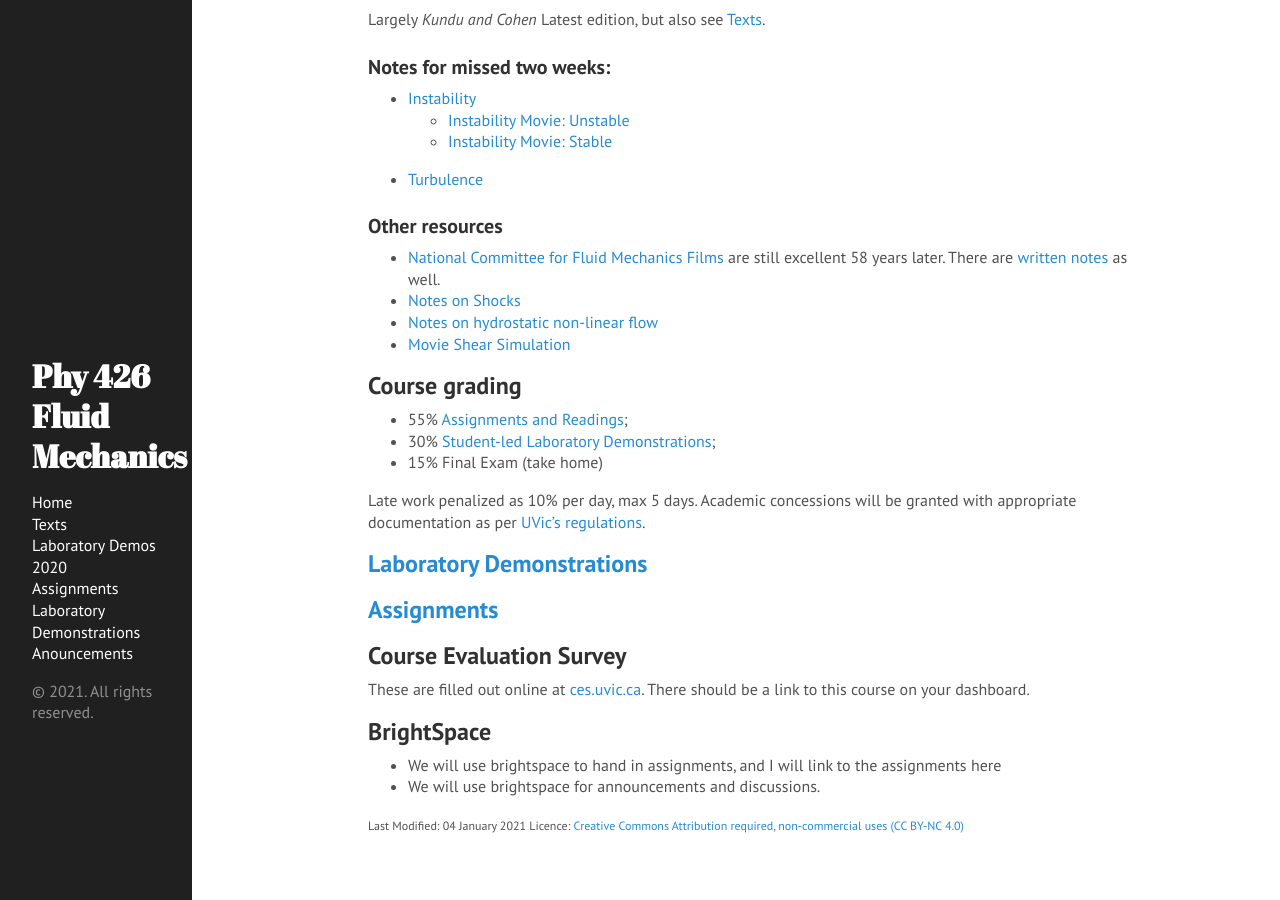
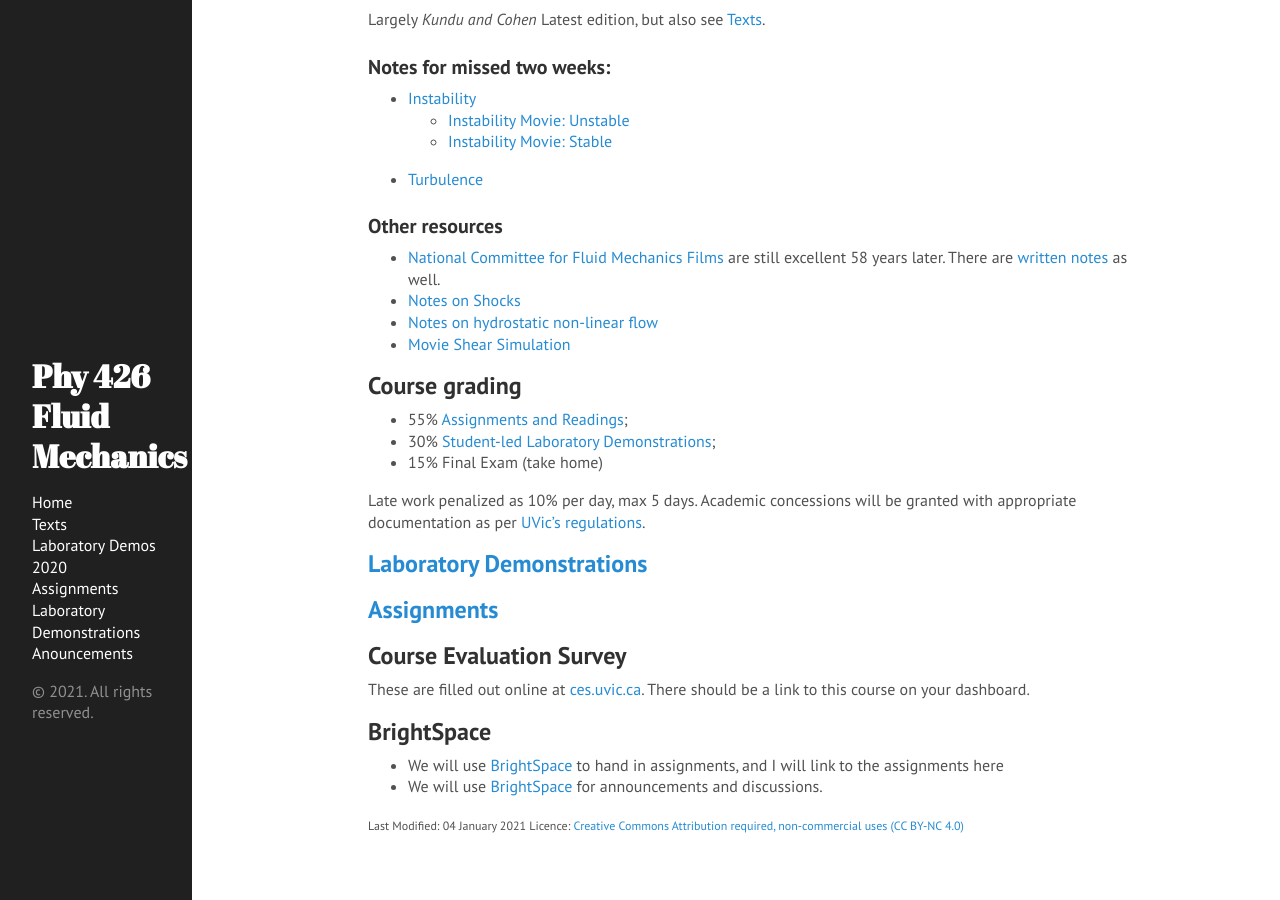
Before and after one commit to jklymak/Phy426, a Jekyll site: the page built from docs/index.md, in a window 1280 px wide and 900 px high, scrolled down 1218 px. Built offline with Jekyll 4.4.1, drawn with Linux system fonts in a browser that asks for light colours; some of the changed lines change nothing that is shown.

Commit message:
Update Schedule

```diff
--- a/docs/index.md
+++ b/docs/index.md
@@ -80,8 +80,8 @@ These are filled out online at [ces.uvic.ca](http://ces.uvic.ca).  There should
 
 ## BrightSpace
 
-- We will use brightspace to hand in assignments, and I will link to the assignments here
-- We will use brightspace for announcements and discussions.
+- We will use [BrightSpace](bright.uvic.ca) to hand in assignments, and I will link to the assignments here
+- We will use [BrightSpace](bright.uvic.ca) for announcements and discussions.
 
 {% comment %}
 
```
